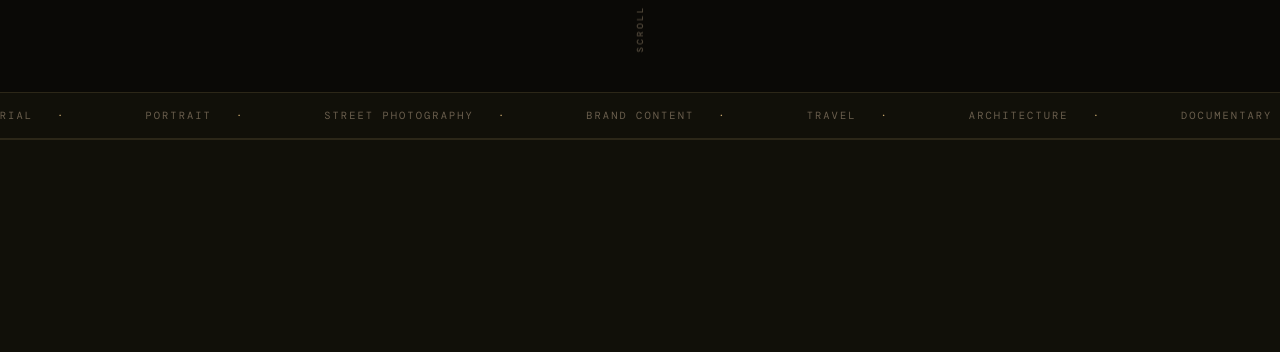
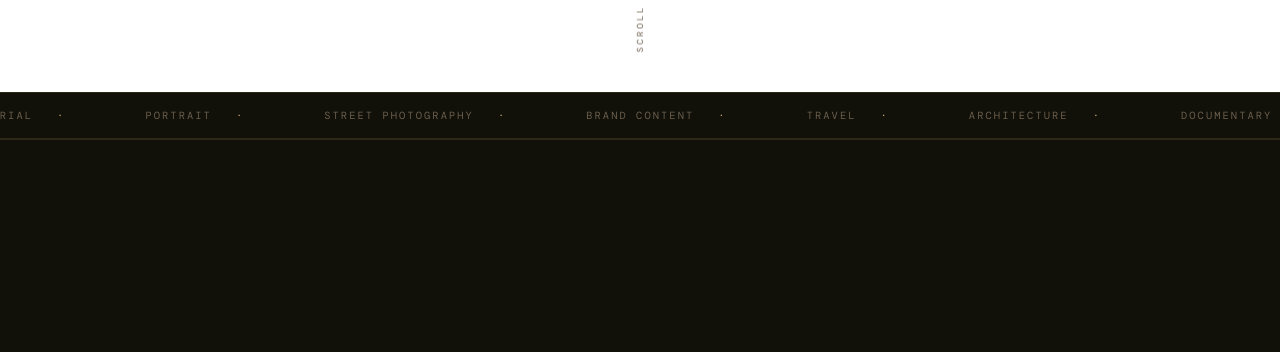
Before and after one commit to officialyogesh2020/yeoguess-portfolio, a plain HTML site: page index.html in a window 1280 px wide. Shown: the part 827-1179 px from the top of the page. Drawn offline with nearby package versions, Linux system fonts and the light colour scheme; a web font is replaced by a local one.

Commit message:
just trying stuff

```diff
--- a/index.html
+++ b/index.html
@@ -7,7 +7,7 @@
 <link href="https://fonts.googleapis.com/css2?family=Playfair+Display:ital,wght@0,400;0,700;0,900;1,400&family=DM+Mono:wght@300;400;500&family=Cormorant+Garamond:ital,wght@0,300;0,400;1,300&display=swap" rel="stylesheet">
 <style>
   :root {
-    --bg: #0a0906;
+    --bg: #0a0906786576;
     --surface: #111009;
     --cream: #f0e6d3;
     --gold: #c9a96e;
```
